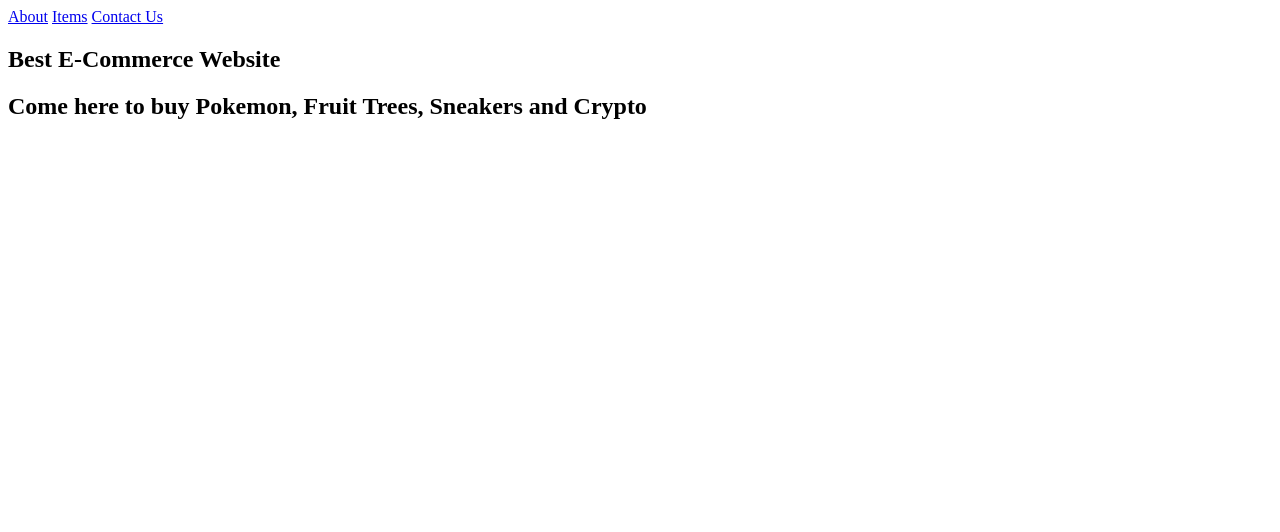
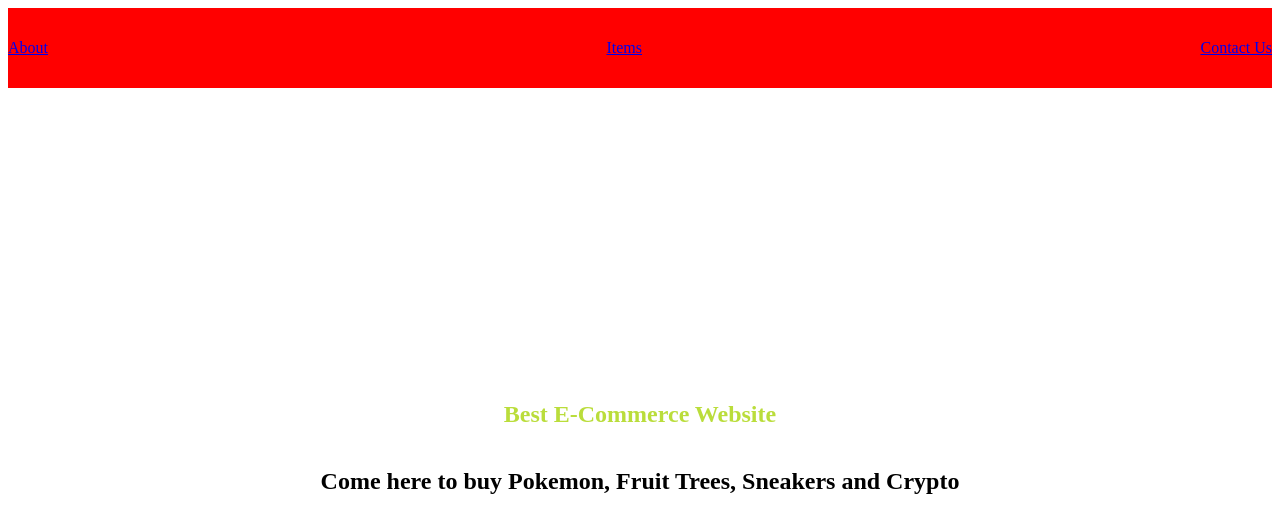
Before and after one commit to NgaNaNa/e-commerce, a plain HTML site: page index.html in a window 1280 px wide. Drawn offline with Linux system fonts and the light colour scheme; files whose address does not match are found by name.

Commit message:
changes to index.css and variables.css

```diff
--- a/styles/index.scss
+++ b/styles/index.scss
@@ -3,7 +3,8 @@
     background-color: #badd3b;
   }
 
-  .nav-header nav {
+  .nav-header {
+      nav {
         display: -webkit-box;
         display: -ms-flexbox;
         display: flex;
@@ -15,6 +16,7 @@
             align-items: center;
             height: 10vh;
             background-color: red;
+      }
   }
 
   .landing {
--- a/styles/main.scss
+++ b/styles/main.scss
@@ -1,3 +1,3 @@
-@import "variables";
-@import "index";
-@import "items";
+@import "variables.css";
+@import "index.css";
+@import "items.css";
--- a/styles/variables.scss
+++ b/styles/variables.scss
@@ -1 +1 @@
-$primary-color:
+$primary-color: #badd3b;
```
Also changed, not shown: main.css (deleted), styles/index.css (added), styles/main.css, styles/variables.css (added), 4 other files. Lines whose indentation alone changed are shown as unchanged.
